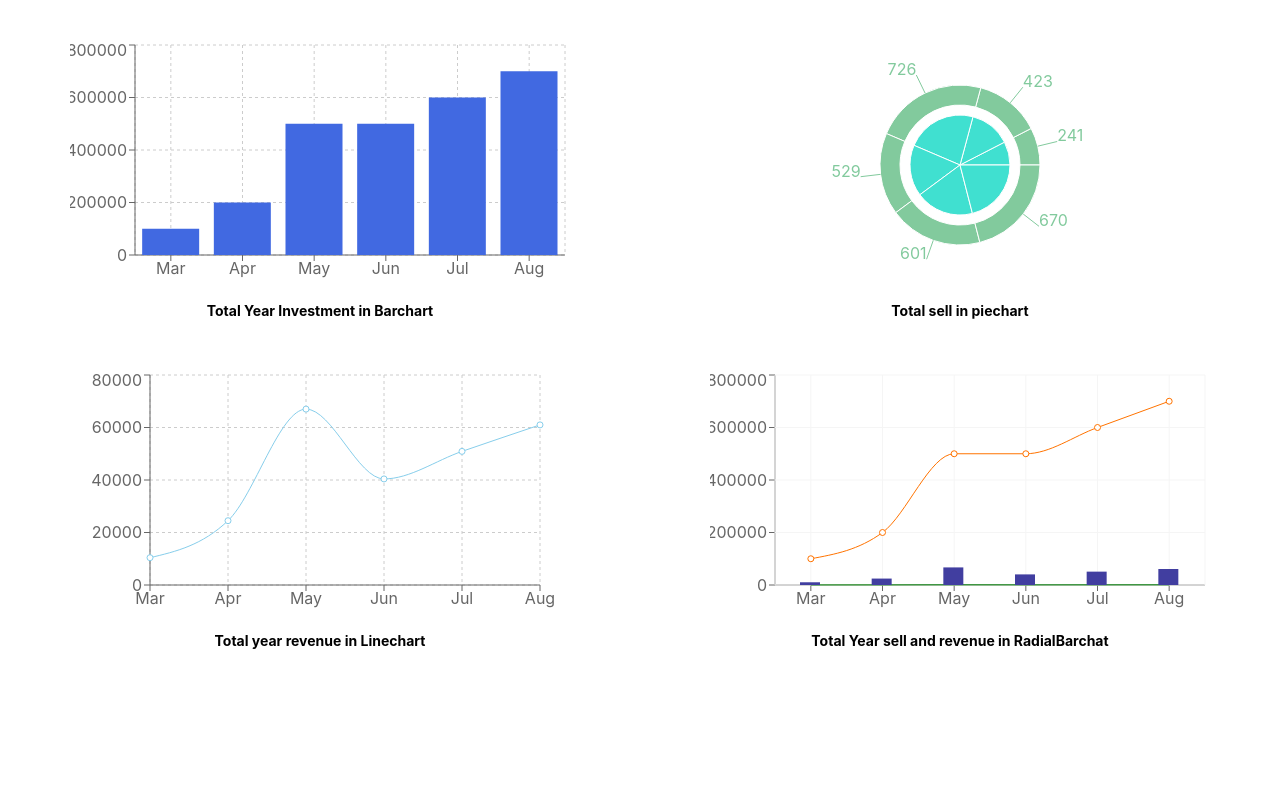
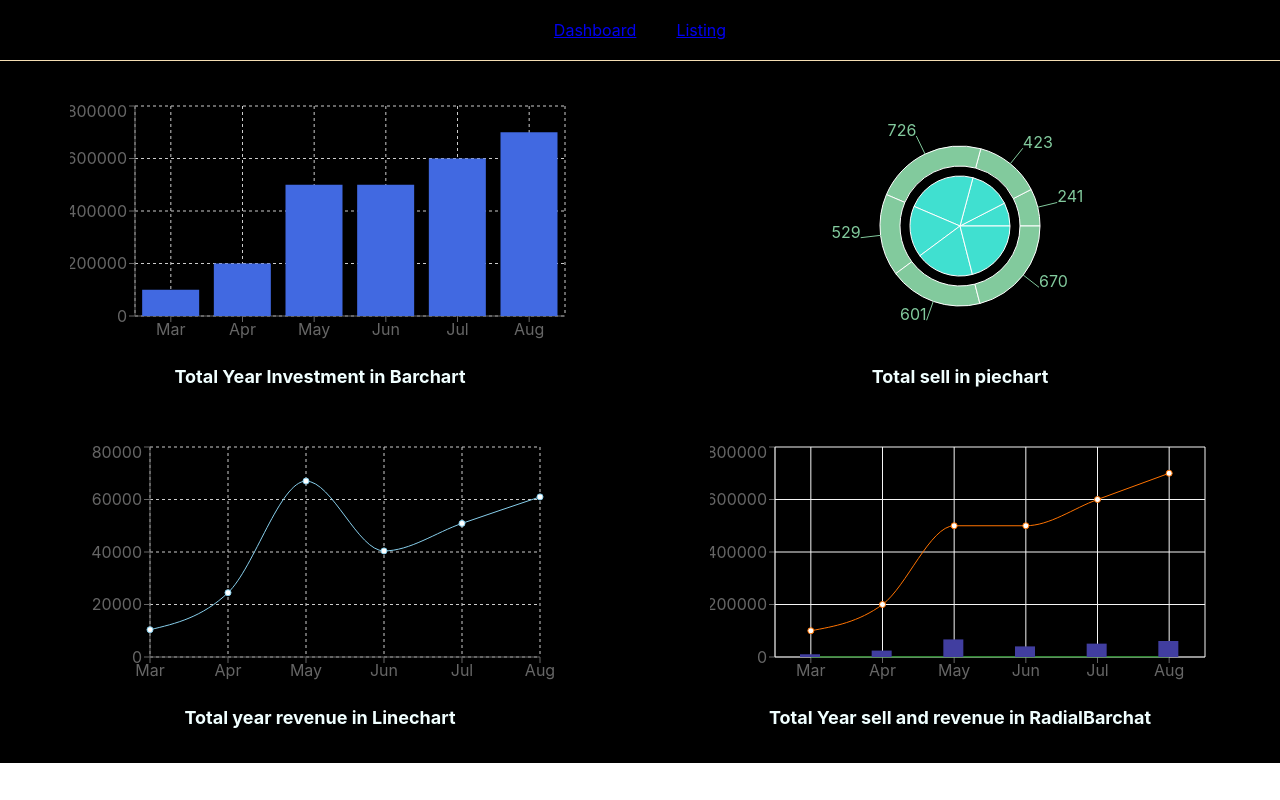
Before and after one commit to sebokdas1/aptcoder, a React (Create React App) app: page / in a window 1280 px wide. Built offline with nearby package versions, Linux system fonts and the light colour scheme.

Commit message:
nested routing

```diff
--- a/src/App.js
+++ b/src/App.js
@@ -1,10 +1,20 @@
 import './App.css';
+
+import { Routes, Route } from 'react-router-dom'
+import Barchart from './components/Charts/Barchart'
 import Home from './components/Home/Home';
+import Listing from './components/Listing/Listing';
+
 
 function App() {
   return (
     <div className="">
-      <Home></Home>
+      <Routes>
+        <Route path='/' element={<Home />}>
+          <Route index element={<Barchart />}></Route>
+          <Route path='listing' element={<Listing />}></Route>
+        </Route>
+      </Routes>
     </div>
   );
 }
--- a/src/components/Charts/Barchart.css
+++ b/src/components/Charts/Barchart.css
@@ -1,12 +1,18 @@
+.dashboard {
+    background-color: black;
+
+}
+
 .chart-container {
     display: grid;
     grid-template-columns: repeat(2, 1fr);
-    margin-top: 20px;
+    padding-top: 20px;
 }
 
 .chart h2 {
-    font-size: 14px;
+    font-size: 18px;
     text-align: center;
+    color: azure;
 }
 
 .chart {
@@ -23,4 +29,8 @@
     .chart {
         margin-top: 20px;
     }
+
+    .dashboard {
+        width: fit-content;
+    }
 }
--- a/src/components/Charts/Barchart.js
+++ b/src/components/Charts/Barchart.js
@@ -11,6 +11,7 @@ const Barchart = () => {
     }, [])
 
     return (
+        <div className='dashboard'>
             <div className='chart-container'>
                 <div className='chart'>
                     <BarChart width={500} height={250} data={data}>
@@ -57,6 +58,7 @@ const Barchart = () => {
                     <h2>Total Year sell and revenue in RadialBarchat</h2>
                 </div>
             </div>
+        </div>
     );
 };
 
--- /dev/null
+++ b/src/components/Home/Home.css
@@ -0,0 +1,24 @@
+/* .home-container {
+    width:;
+} */
+
+.navlink {
+    background-color: black;
+    padding: 20px 0;
+    margin-bottom: 0;
+    text-align: center;
+    border-bottom: 1px solid wheat;
+
+}
+
+.navlink a {
+    margin: 0 20px;
+}
+
+
+
+@media only screen and (max-width:576px) {
+    .navlink {
+        width: auto;
+    }
+}
--- a/src/components/Home/Home.js
+++ b/src/components/Home/Home.js
@@ -1,14 +1,17 @@
 import React from 'react';
-import Barchart from '../Charts/Barchart';
-// import Linechart from '../Charts/Linechart';
-// import Spinner from '../Loading/Spinner';
+import { Outlet, NavLink } from 'react-router-dom';
+import './Home.css'
 
 const Home = () => {
     return (
-        <div>
-            <Barchart></Barchart>
-            {/* <Linechart></Linechart> */}
-        </div>
+        <div className='home-container'>
+            <nav className='navlink'>
+                <NavLink className={({ isActive }) => (isActive ? "active-link" : "normal-link")} to="/">Dashboard</NavLink>
+                <NavLink className={({ isActive }) => (isActive ? "active-link" : "normal-link")} to="/listing">Listing</NavLink>
+
+            </nav>
+            <Outlet />
+        </div >
     );
 };
 
--- /dev/null
+++ b/src/components/Listing/Listing.js
@@ -0,0 +1,11 @@
+import React from 'react';
+
+const Listing = () => {
+    return (
+        <div>
+
+        </div>
+    );
+};
+
+export default Listing;
--- a/src/index.js
+++ b/src/index.js
@@ -3,11 +3,14 @@ import ReactDOM from 'react-dom/client';
 import './index.css';
 import App from './App';
 import reportWebVitals from './reportWebVitals';
+import { BrowserRouter } from 'react-router-dom';
 
 const root = ReactDOM.createRoot(document.getElementById('root'));
 root.render(
   <React.StrictMode>
-    <App />
+    <BrowserRouter>
+      <App />
+    </BrowserRouter>
   </React.StrictMode>
 );
 
```
Lines whose indentation alone changed are shown as unchanged.
